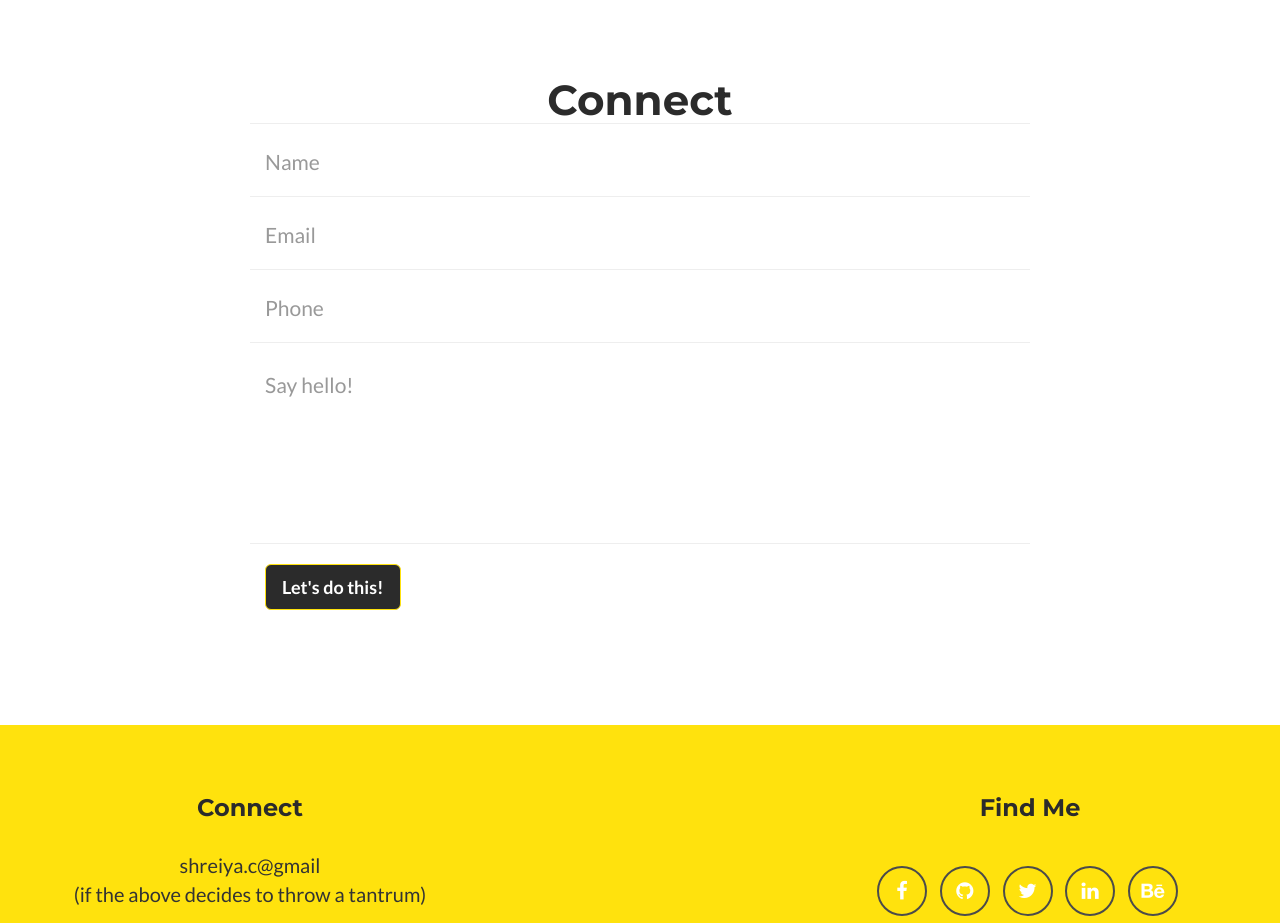
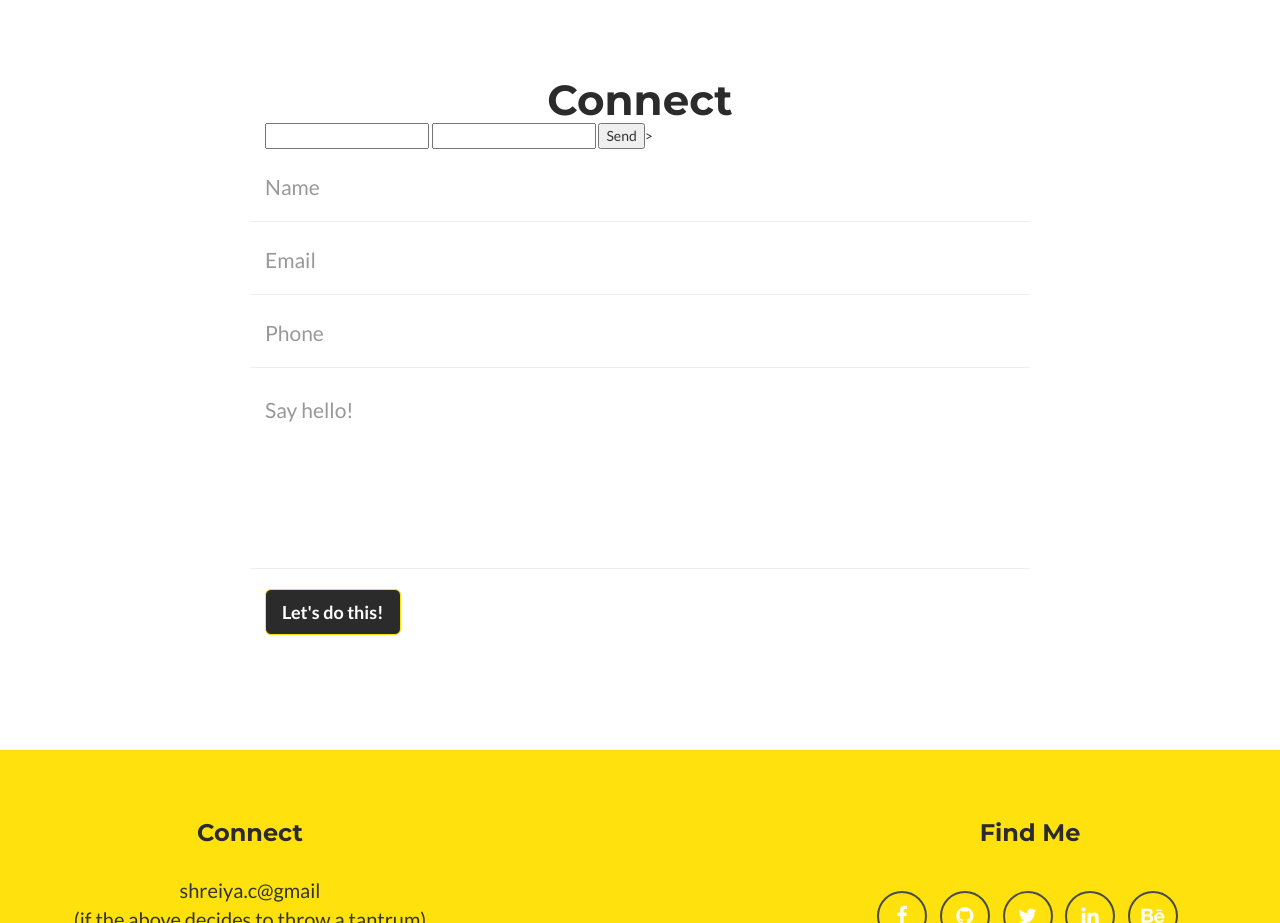
Before and after one commit to Shreiya/home, a website: page index.html in a window 1280 px wide. Shown: the part 2800-3723 px from the top of the page. Drawn offline with nearby package versions, Linux system fonts and the light colour scheme; some packages are replaced by stand-ins of ours.

Commit message:
testing mail

```diff
--- a/index.html
+++ b/index.html
@@ -193,7 +193,11 @@
                 <div class="col-lg-8 col-lg-offset-2">
                     <!-- To configure the contact form email address, go to mail/contact_me.php and update the email address in the PHP file on line 19. -->
                     <!-- The form should work on most web servers, but if the form is not working you may need to configure your web server differently. -->
-                    <form name="sentMessage" id="contactForm" novalidate>
+                    <form name="sentMessage" id="contactForm" action="https://formspree.io/hi@shreiya.me"
+      method="POST">
+    <input type="text" name="name">
+    <input type="email" name="_replyto">
+    <input type="submit" value="Send">>
                         <div class="row control-group">
                             <div class="form-group col-xs-12 floating-label-form-group controls">
                                 <label>Name</label>
```
